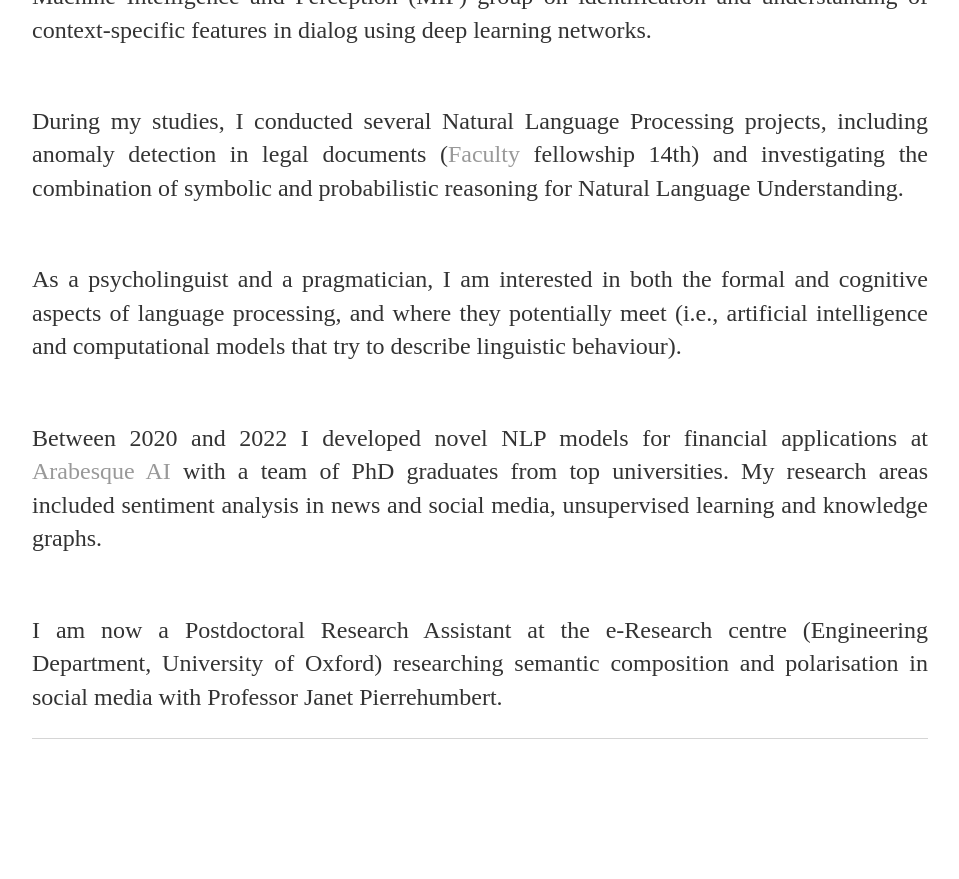
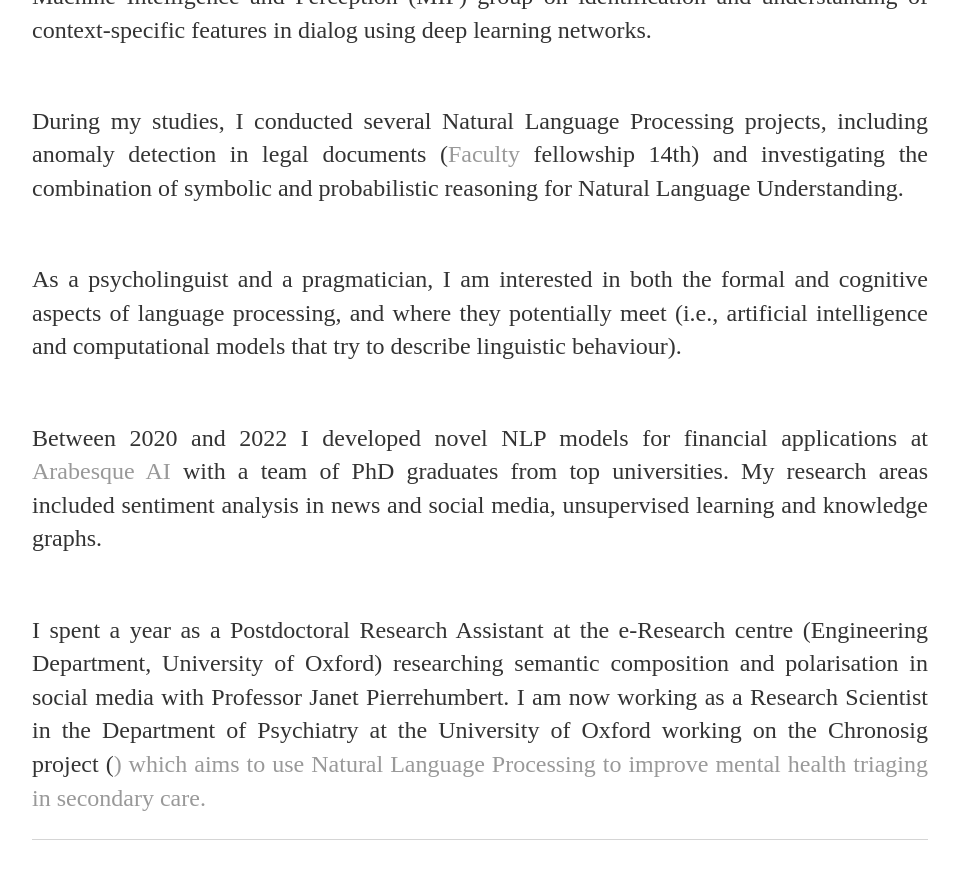
Before and after one commit to isabellelorge/isabellelorge.github.io, a Jekyll site: the page built from index.html, in a window 1280 px wide and 900 px high, scrolled down 1178 px. Shown: the top 879 px of the window, without its empty margins (160-1119 px from the left). Built offline with Jekyll 4.4.1, drawn with Linux system fonts in a browser that asks for light colours; before the commit the page ends 1977 px from its top, so only the background shows below that.

Commit message:
Update index.html

```diff
--- a/index.html
+++ b/index.html
@@ -20,8 +20,9 @@ title: Isabelle Lorge
 		with a team of PhD graduates from top universities. My research areas included sentiment analysis in news and social media,
 		unsupervised learning and knowledge graphs.
 	<br> </p>
-	<p><br> I am now a Postdoctoral Research Assistant at the e-Research centre (Engineering Department, University of Oxford) researching
+	<p><br> I spent a year as a Postdoctoral Research Assistant at the e-Research centre (Engineering Department, University of Oxford) researching
 		semantic composition and polarisation in social media with Professor Janet Pierrehumbert.
+		I am now working as a Research Scientist in the Department of Psychiatry at the University of Oxford working on the Chronosig project (<a href="chronosig.org">) which aims to use Natural Language Processing to improve mental health triaging in secondary care.
 		<br> </p>
 
 
```
